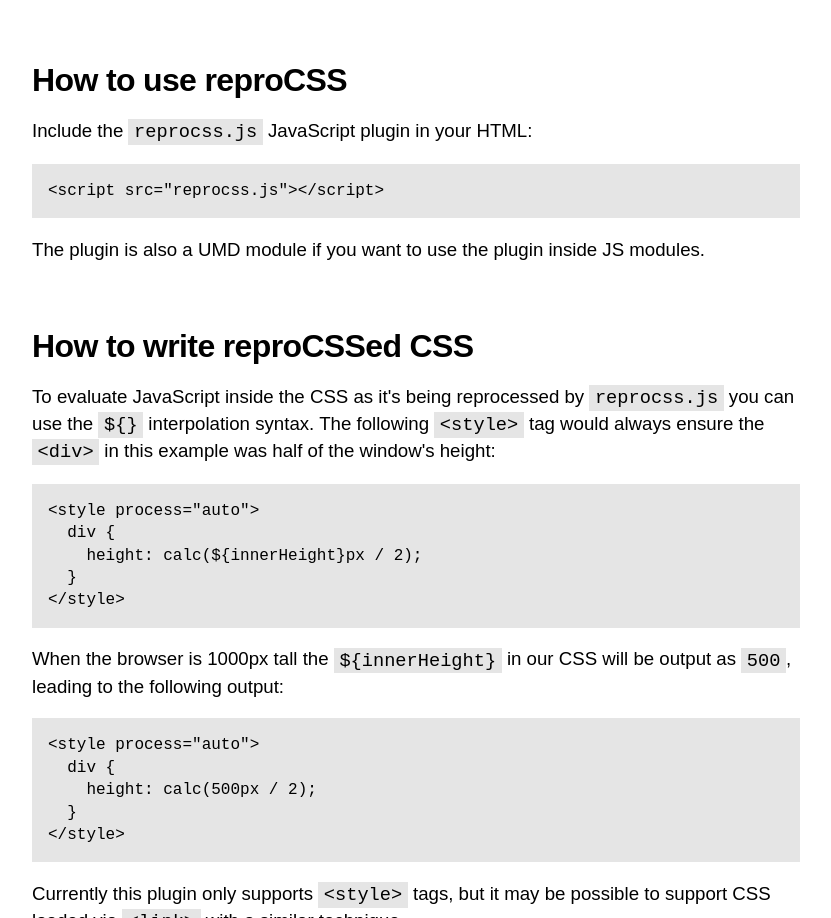
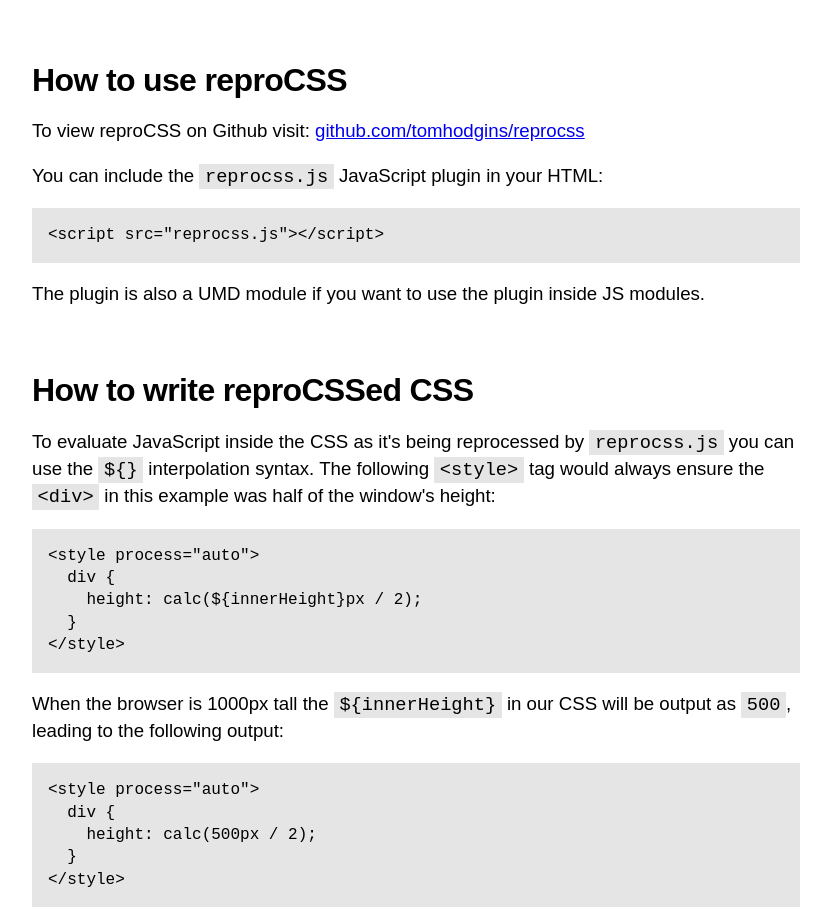
Before and after one commit to tomhodgins/reprocss, a website: page index.html in a window 1280 px wide. Shown: the part 803-1721 px from the top of the page, without its empty margins (224-1055 px from the left). Drawn offline with Linux system fonts and the light colour scheme.

```diff
--- a/index.html
+++ b/index.html
@@ -111,7 +111,9 @@
 
 <h2 id=howto>How to use reproCSS</h2>
 
-<p>Include the <code>reprocss.js</code> JavaScript plugin in your HTML:</p>
+<p>To view reproCSS on Github visit: <a href=https://github.com/tomhodgins/reprocss>github.com/tomhodgins/reprocss</a></p>
+
+<p>You can include the <code>reprocss.js</code> JavaScript plugin in your HTML:</p>
 
 <pre>&lt;script src="reprocss.js">&lt;/script></pre>
 
```
Also changed, not shown: package.json (added, +28 -0 lines), README.md.
